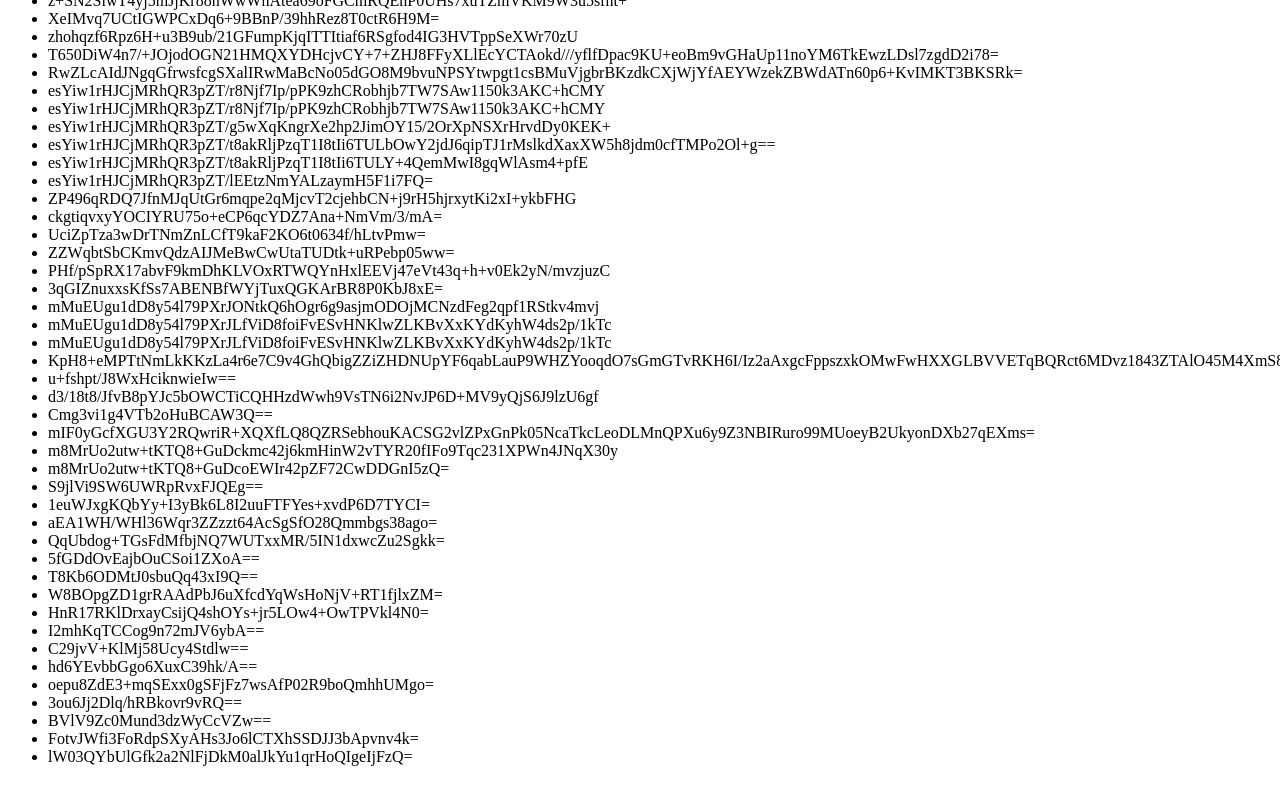
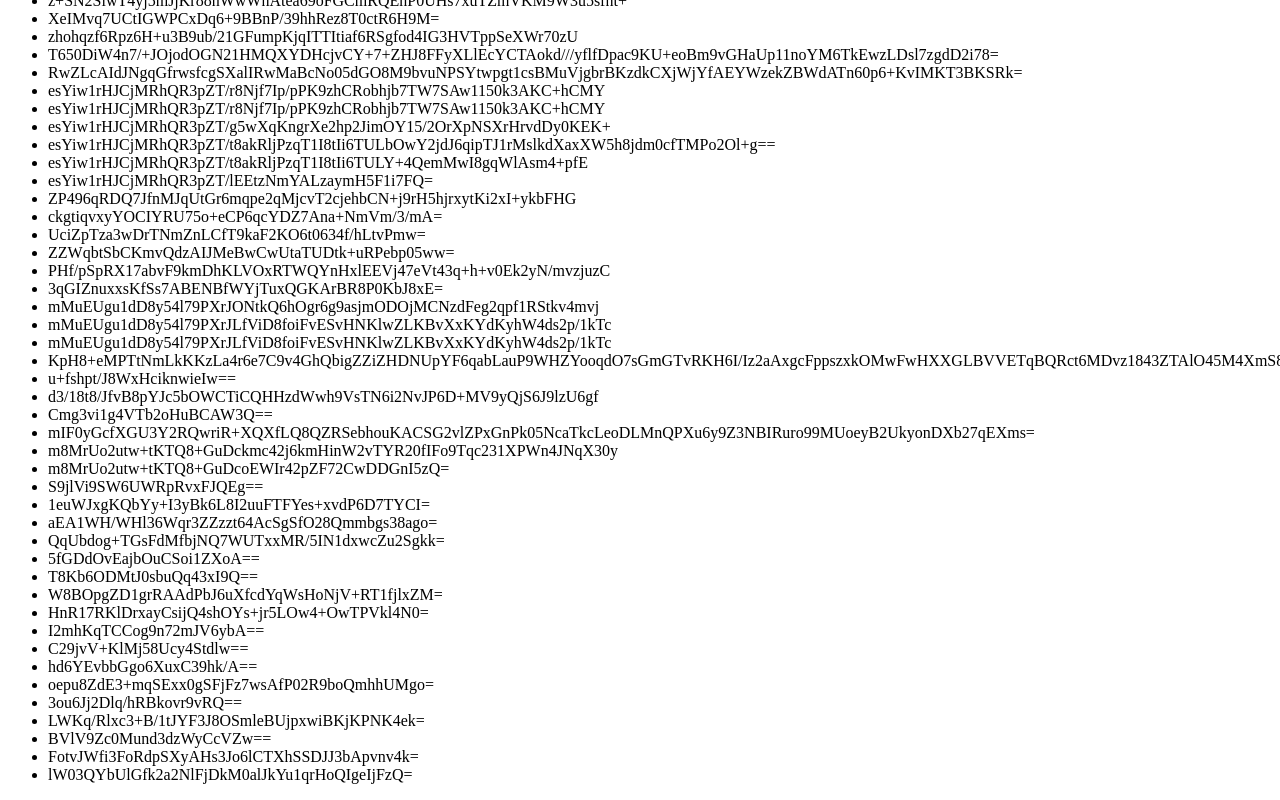
Before and after one commit to antguard-protect/onlinedetails, a plain HTML site: page BadWindowNames.html in a window 1280 px wide. Shown: the part 4938-5738 px from the top of the page. Drawn offline with Linux system fonts and the light colour scheme.

Commit message:
Add files via upload

```diff
--- a/BadWindowNames.html
+++ b/BadWindowNames.html
@@ -320,6 +320,7 @@
       <li>hd6YEvbbGgo6XuxC39hk/A==</li>
       <li>oepu8ZdE3+mqSExx0gSFjFz7wsAfP02R9boQmhhUMgo=</li>
       <li>3ou6Jj2Dlq/hRBkovr9vRQ==</li>
+      <li>LWKq/Rlxc3+B/1tJYF3J8OSmleBUjpxwiBKjKPNK4ek=</li>
       <li>BVlV9Zc0Mund3dzWyCcVZw==</li>
       <li>FotvJWfi3FoRdpSXyAHs3Jo6lCTXhSSDJJ3bApvnv4k=</li>
       <li>lW03QYbUlGfk2a2NlFjDkM0alJkYu1qrHoQIgeIjFzQ=</li>
```
